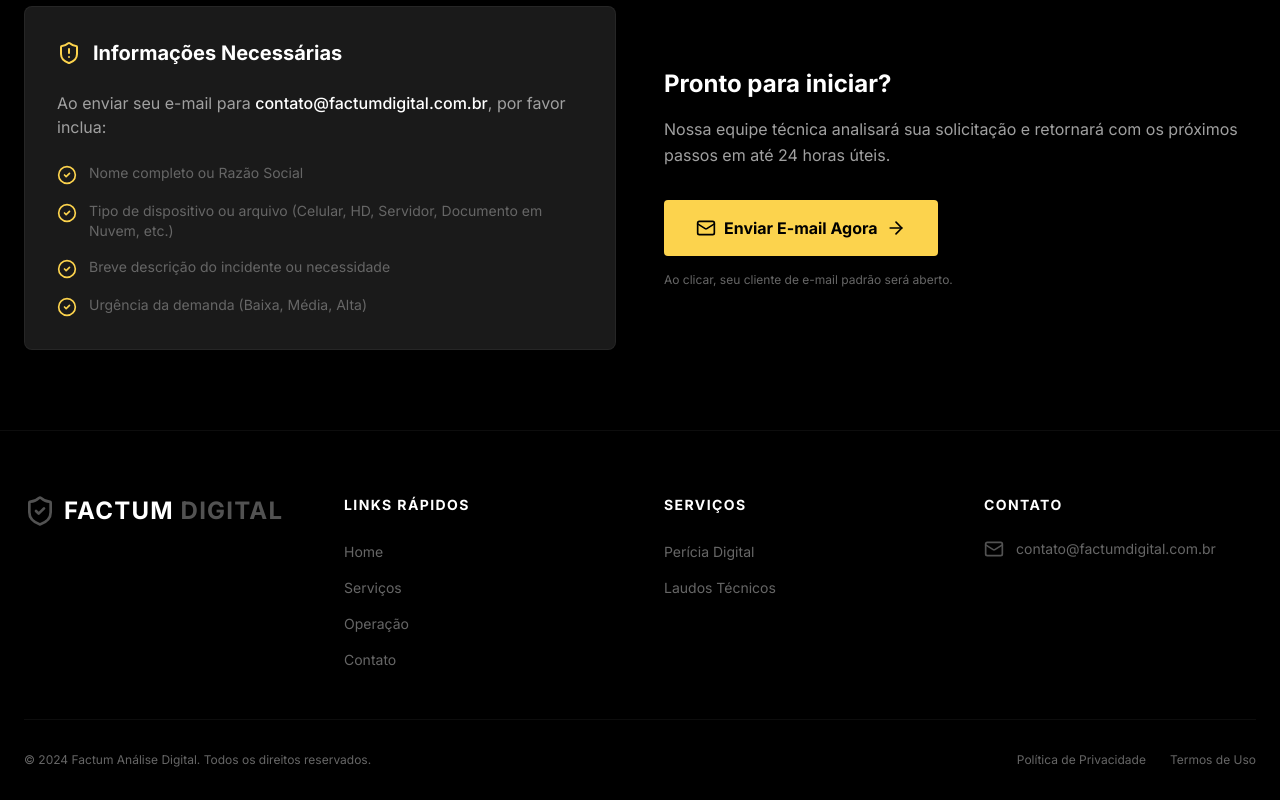
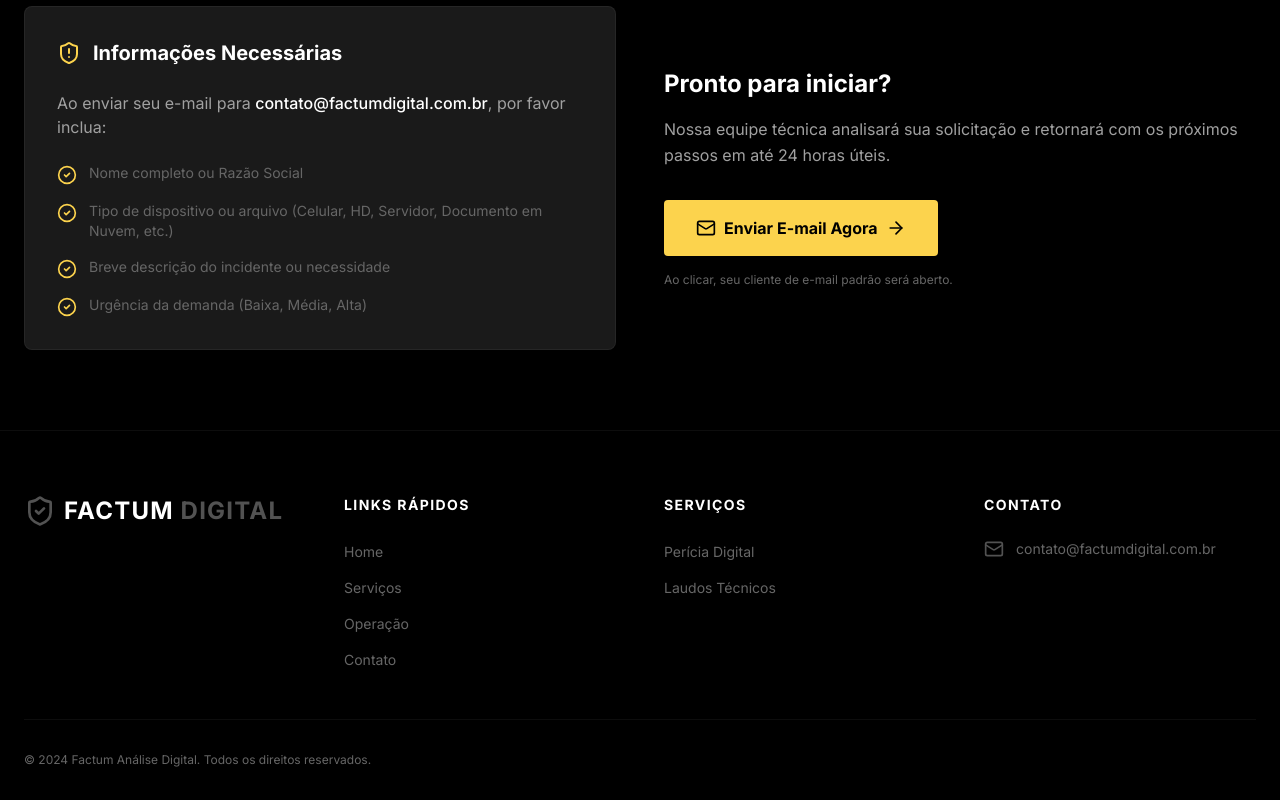
Before and after one commit to brunokdalcastel/factumdigital, a React (Vite) app: page / in a window 1280 px wide. Shown: the part 2360-3160 px from the top of the page. Built offline with nearby package versions, Linux system fonts and the light colour scheme.

Commit message:
fix: remove broken footprint links

```diff
--- a/src/components/Footer.jsx
+++ b/src/components/Footer.jsx
@@ -60,12 +60,8 @@ const Footer = () => {
                     </div>
                 </div>
 
-                <div className="border-t border-white/5 pt-8 flex flex-col md:flex-row justify-between items-center text-xs text-text-dim">
+                <div className="border-t border-white/5 pt-8 flex flex-col md:flex-row justify-center md:justify-start items-center text-xs text-text-dim">
                     <p>&copy; 2024 Factum Análise Digital. Todos os direitos reservados.</p>
-                    <div className="flex space-x-6 mt-4 md:mt-0">
-                        <a href="#" className="hover:text-white transition-colors">Política de Privacidade</a>
-                        <a href="#" className="hover:text-white transition-colors">Termos de Uso</a>
-                    </div>
                 </div>
             </div>
         </footer>
```
